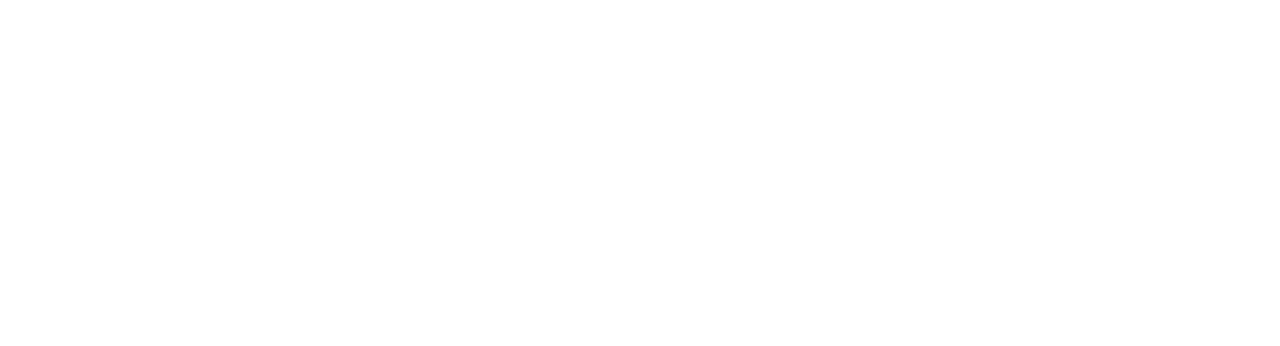
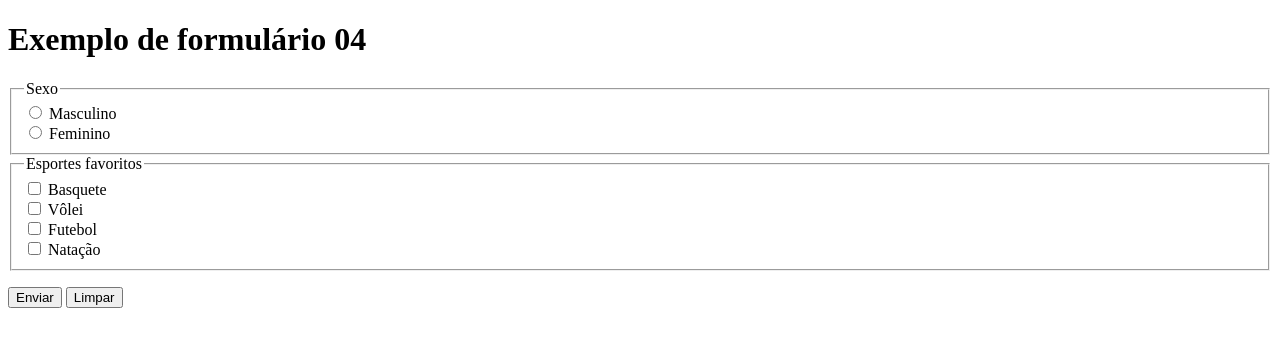
Before and after one commit to pabloquirino/html-css, a plain HTML site: page formulario/form04.html in a window 1280 px wide. Drawn offline with Linux system fonts and the light colour scheme.

Commit message:
checkbox e radio button

```diff
--- a/formulario/form04.html
+++ b/formulario/form04.html
@@ -6,6 +6,43 @@
     <title>Formulário</title>
 </head>
 <body>
+    <h1>Exemplo de formulário 04</h1>
+
+    <fieldset>
+        <legend>Sexo</legend>
+
+        <input type="radio" name="sexo" id="imasc" value="Masculino">
+        <label for="imasc">Masculino</label> <br>
+
+        <input type="radio" name="sexo" id="ifem" value="Feminino">
+        <label for="ifem">Feminino</label>
+
+    </fieldset>
+
+    <form action="cadastro.php" method="get">
+        <fieldset>
+            <legend>Esportes favoritos</legend>
+
+            <input type="checkbox" name="esbas" id="iesbas">
+            <label for="iesbas">Basquete</label> <br>
+
+            <input type="checkbox" name="esvol" id="iesvol">
+            <label for="iesvol">Vôlei</label> <br>
+
+            <input type="checkbox" name="esfut" id="iesfut">
+            <label for="iesfut">Futebol</label> <br>
+
+            <input type="checkbox" name="esnat" id="iesnat">
+            <label for="iesnat">Natação</label> <br>
+
+        </fieldset>
+
+        <p>
+            <input type="submit" value="Enviar">
+            <input type="reset" value="Limpar">
+        </p>
+
+    </form>
 
 </body>
 </html>
```
